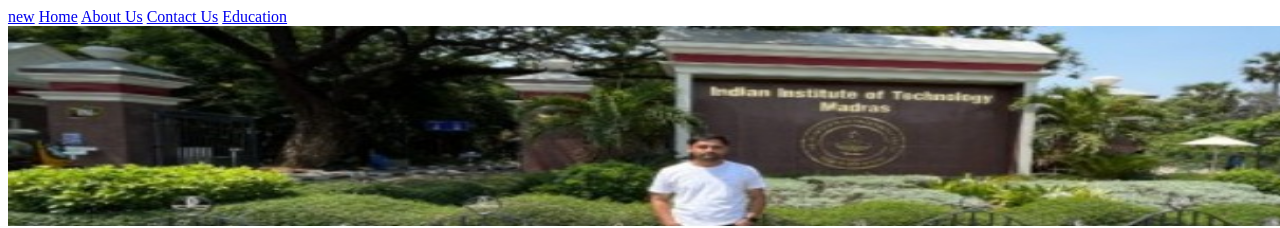
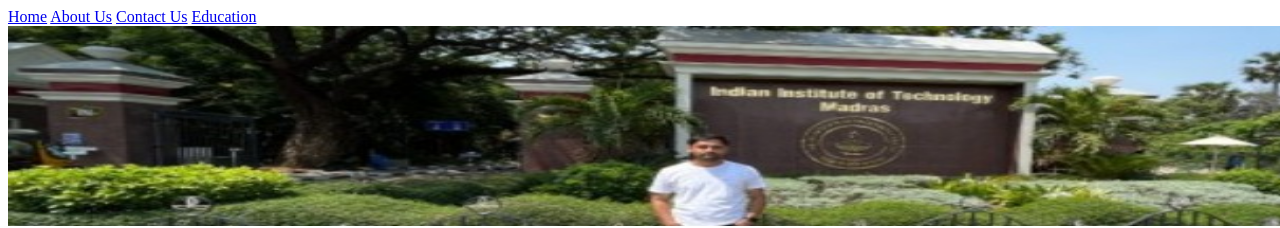
Before and after one commit to pkIITM/HTML, a plain HTML site: page index.html in a window 1280 px wide. Shown: the top 228 px of the page. Drawn offline with Linux system fonts and the light colour scheme.

Commit message:
Update index.html

```diff
--- a/index.html
+++ b/index.html
@@ -8,7 +8,6 @@
 <body>
     <header>
         <nav>
-            <a href="ppppp.html">new</a>
             <a href = "index.html">Home</a>
             <a href = "aboutus.html">About Us</a>
             <a href = "contactus.html">Contact Us</a>
```
